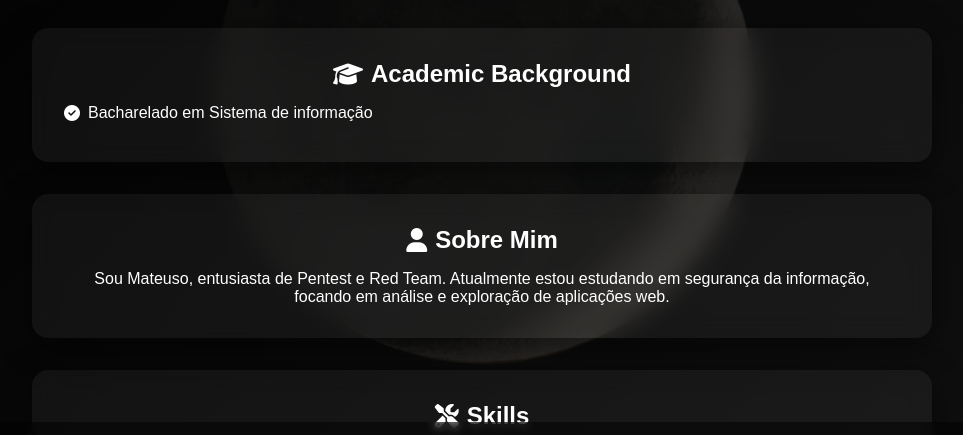
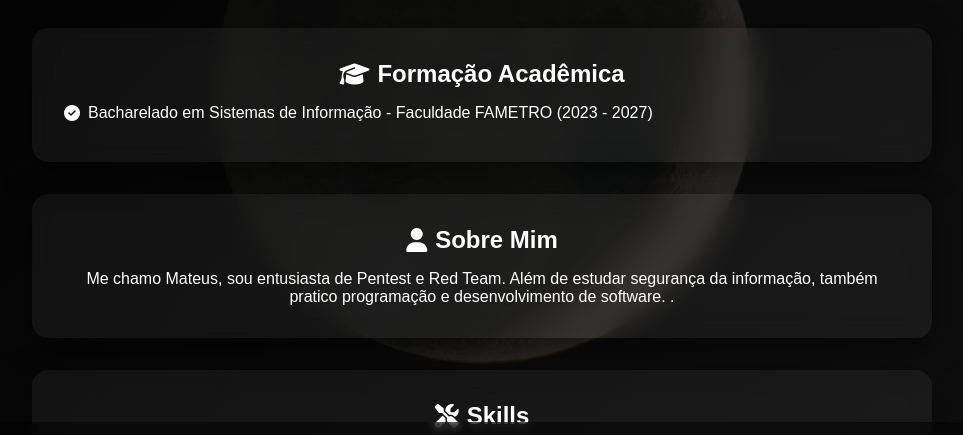
Before and after one commit to mateeusol/site, a plain HTML site: page about.html in a window 1280 px wide. Shown: the part 328-763 px from the top of the page, without its empty margins (158-1121 px from the left). Drawn offline with Linux system fonts and the light colour scheme.

Commit message:
curriculo

```diff
--- a/about.html
+++ b/about.html
@@ -34,16 +34,16 @@
 
             <!-- Academic Background -->
             <div class="card">
-                <h2><i class="fas fa-graduation-cap"></i> Academic Background</h2>
+                <h2><i class="fas fa-graduation-cap"></i> Formação Acadêmica</h2>
                 <ul class="experience-list">
-                    <li><i class="fas fa-check-circle"></i> Bacharelado em Sistema de informação</li>
+                    <li><i class="fas fa-check-circle"></i> Bacharelado em Sistemas de Informação - Faculdade FAMETRO (2023 - 2027)</li>
                 </ul>
             </div>
 
             <!-- Sobre Mim -->
             <div class="card">
                 <h2><i class="fas fa-user"></i> Sobre Mim</h2>
-                <p>Sou Mateuso, entusiasta de Pentest e Red Team. Atualmente estou estudando em segurança da informação, focando em análise e exploração de aplicações web.</p>
+                <p>Me chamo Mateus, sou entusiasta de Pentest e Red Team. Além de estudar segurança da informação, também pratico programação e desenvolvimento de software. .</p>
             </div>
 
             <!-- Skills -->
```
